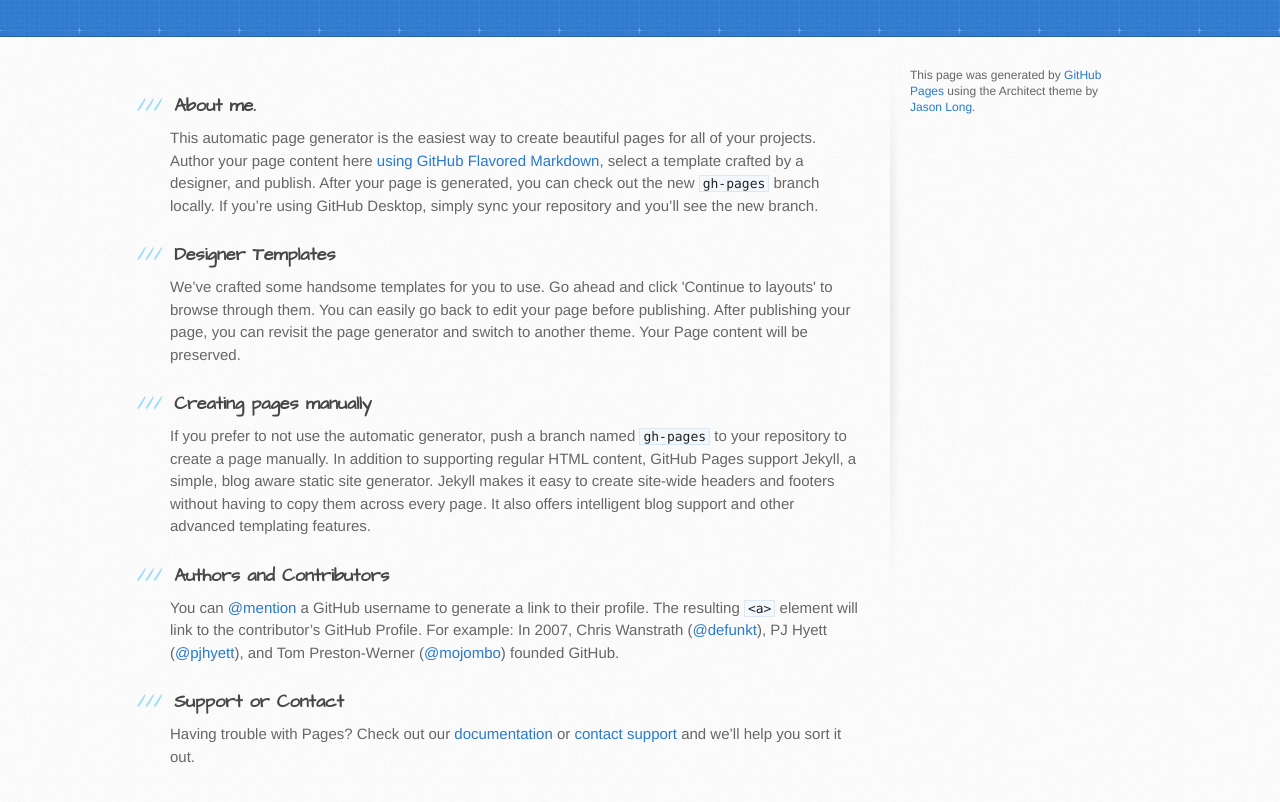
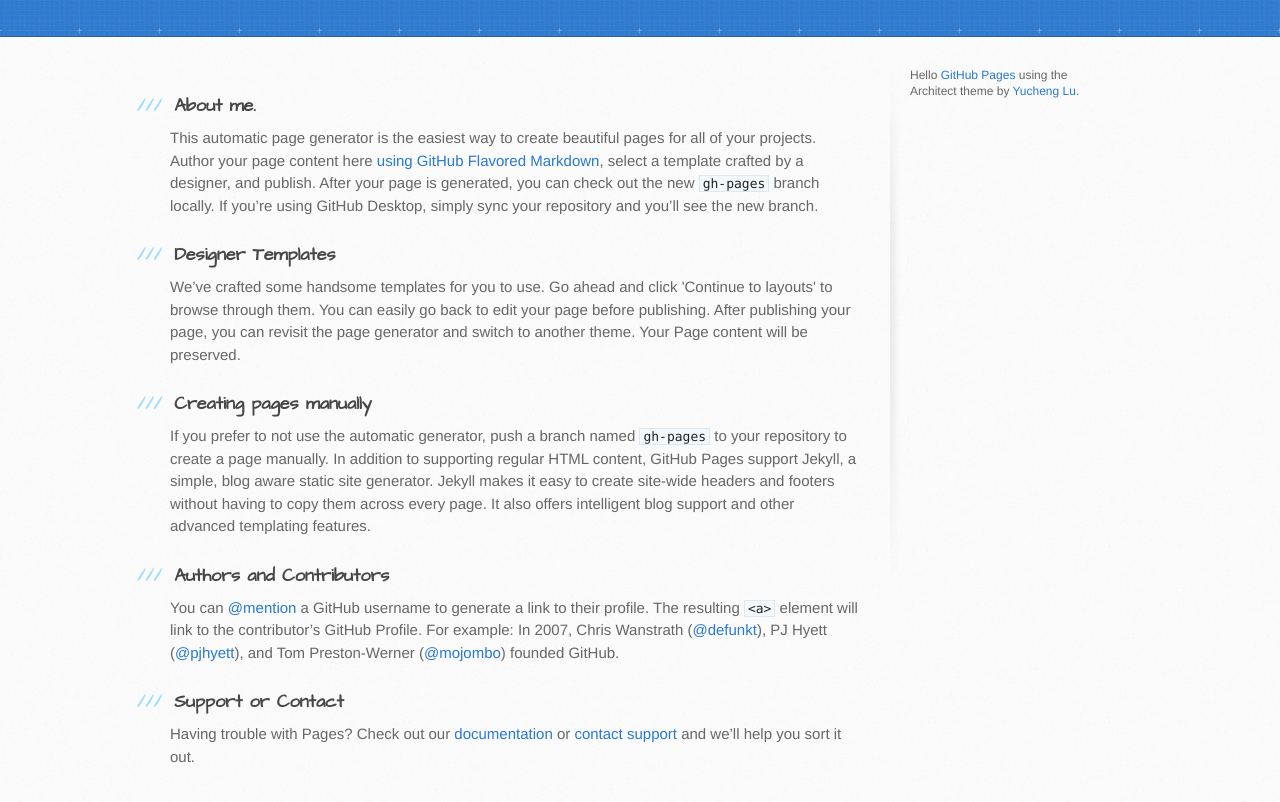
Before and after one commit to yuchenglu/yuchenglu.github.io, a plain HTML site: page index.html in a window 1280 px wide. Shown: the part 130-932 px from the top of the page. Drawn offline with Linux system fonts and the light colour scheme.

Commit message:
Update index.html

```diff
--- a/index.html
+++ b/index.html
@@ -57,7 +57,7 @@
         <aside id="sidebar">
 
 
-          <p>This page was generated by <a href="https://pages.github.com">GitHub Pages</a> using the Architect theme by <a href="https://twitter.com/jasonlong">Jason Long</a>.</p>
+          <p>Hello <a href="https://google.com">GitHub Pages</a> using the Architect theme by <a href="https://google.com ">Yucheng Lu</a>.</p>
         </aside>
       </div>
     </div>
```
